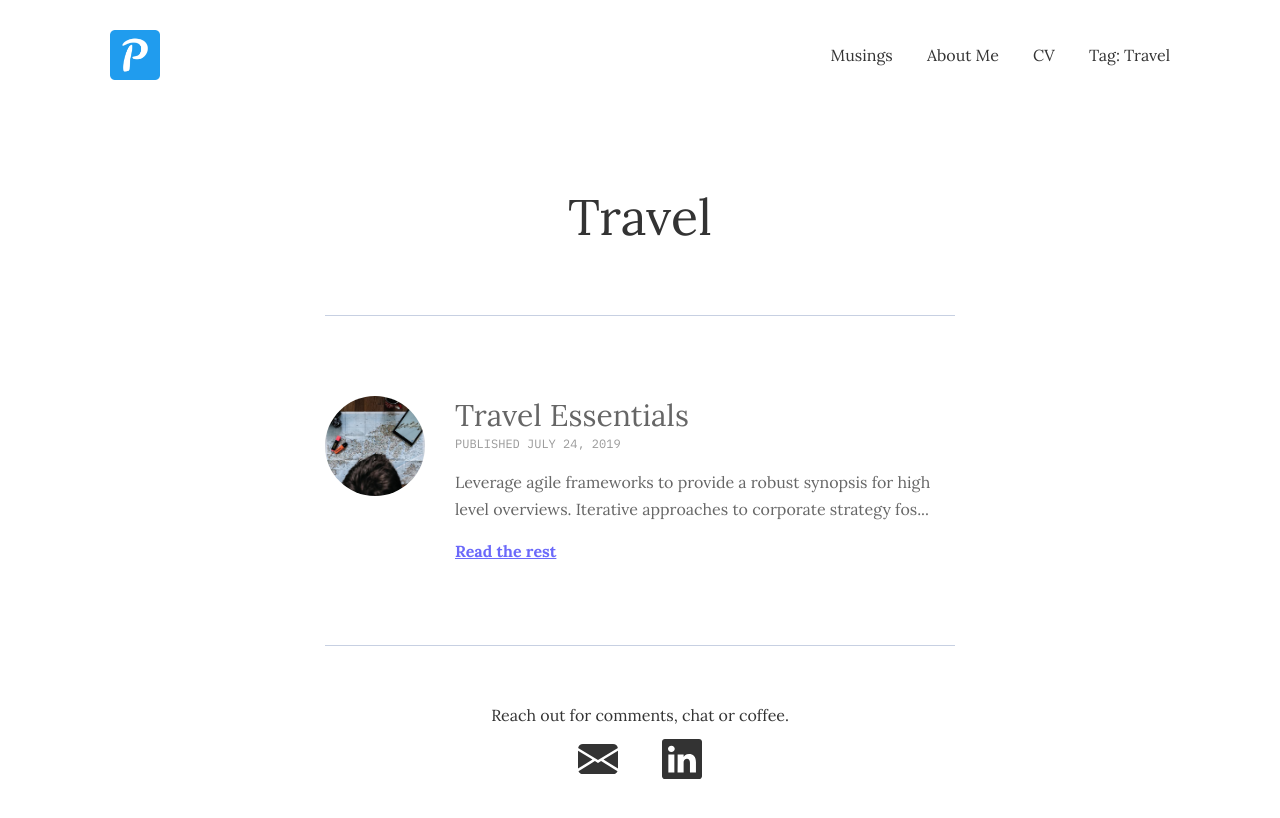
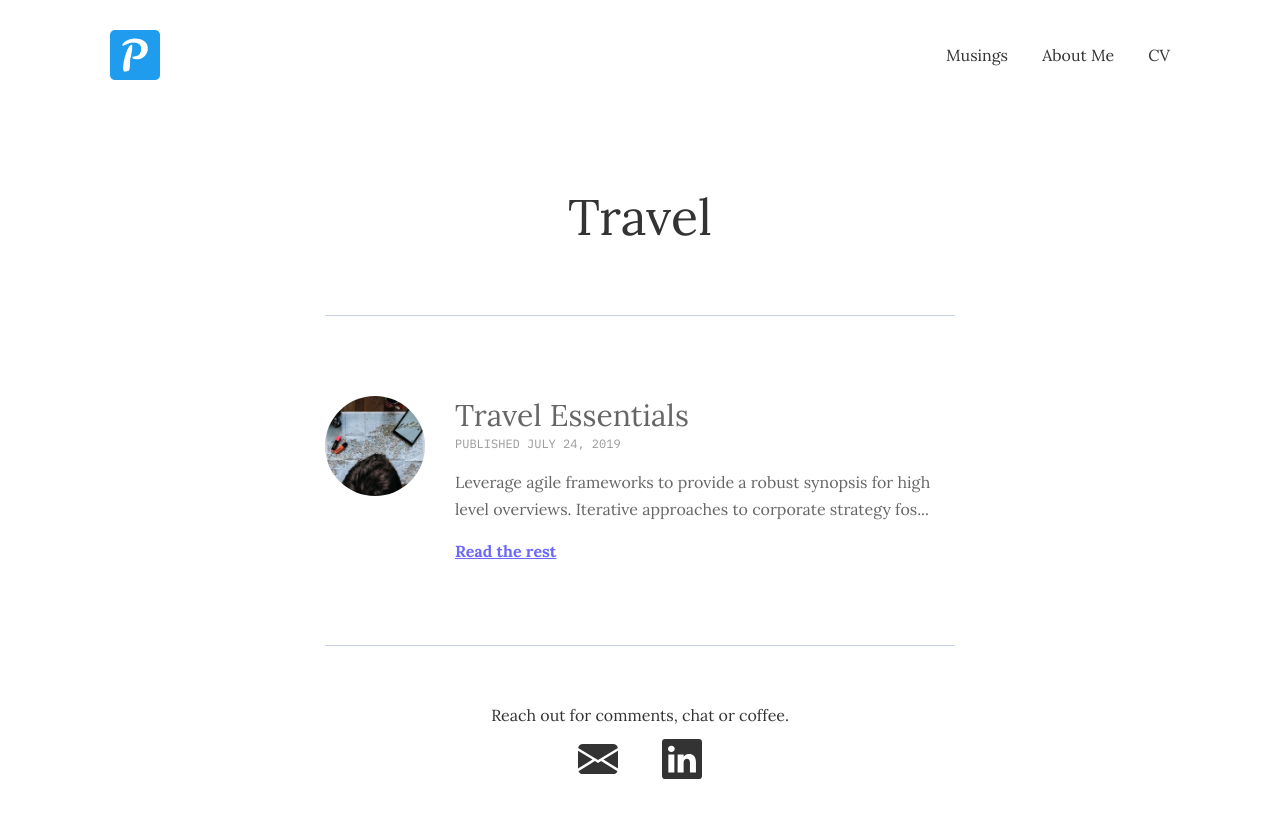
Before and after one commit to PrestonChing/prestonching.github.io, a Jekyll site: the page built from tag/travel.md, in a window 1280 px wide. Shown: the top 818 px of the page. Built offline with Jekyll 4.4.1, drawn with Linux system fonts in a browser that asks for light colours.

Commit message:
remove tag nav

```diff
--- a/_includes/header.html
+++ b/_includes/header.html
@@ -19,7 +19,7 @@
             <a href="{{site.baseurl}}/" class="nav__link">Musings</a>
           </li>
           {% for page in site.pages %}
-            {% unless page.name == 'tags.html' or page.name == '404.html' %}
+            {% unless page.name == 'tags.html' or page.name == '404.html' or page.layout == 'tag-page' %}
           {% if page.title %}
           <li class="nav__item">
             <a href="{{ page.url | prepend: site.baseurl }}" class="nav__link">{{ page.title }}</a>
--- a/tag/travel.md
+++ b/tag/travel.md
@@ -1,5 +1,4 @@
 ---
 layout: tag-page
-title: "Tag: Travel"
 tag: travel
 ---
```
